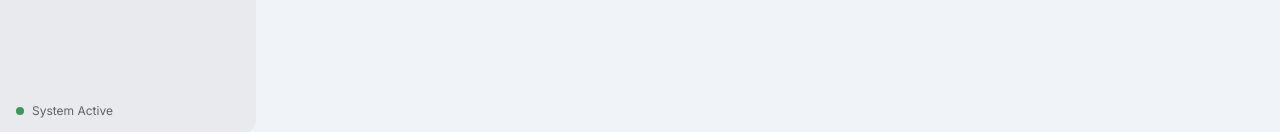
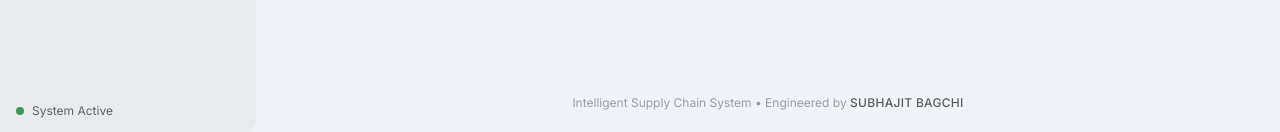
Before and after one commit to SubhajitBagchi03/agentic-ai-supply-chain, a React (Vite) app in the folder frontend/: page /decisions in a window 1280 px wide. Shown: the part 665-797 px from the top of the page. Built offline with nearby package versions, Linux system fonts and the light colour scheme; no server answers; a web font is replaced by a local one.

Commit message:
feat: add production-level ownership footer to application layout

```diff
--- a/frontend/src/components/layout/AppLayout.jsx
+++ b/frontend/src/components/layout/AppLayout.jsx
@@ -4,8 +4,15 @@ export default function AppLayout({ children }) {
   return (
     <div className="min-h-screen bg-background">
       <Sidebar />
-      <main className="md:ml-64 min-h-screen">
-        {children}
+      <main className="md:ml-64 min-h-screen flex flex-col">
+        <div className="flex-1">
+          {children}
+        </div>
+        <footer className="mt-auto py-6 text-center border-t border-white/5">
+          <p className="text-xs text-muted-foreground/60">
+            Intelligent Supply Chain System • Engineered by <span className="font-medium text-foreground/70 tracking-wide">SUBHAJIT BAGCHI</span>
+          </p>
+        </footer>
       </main>
     </div>
   );
```
